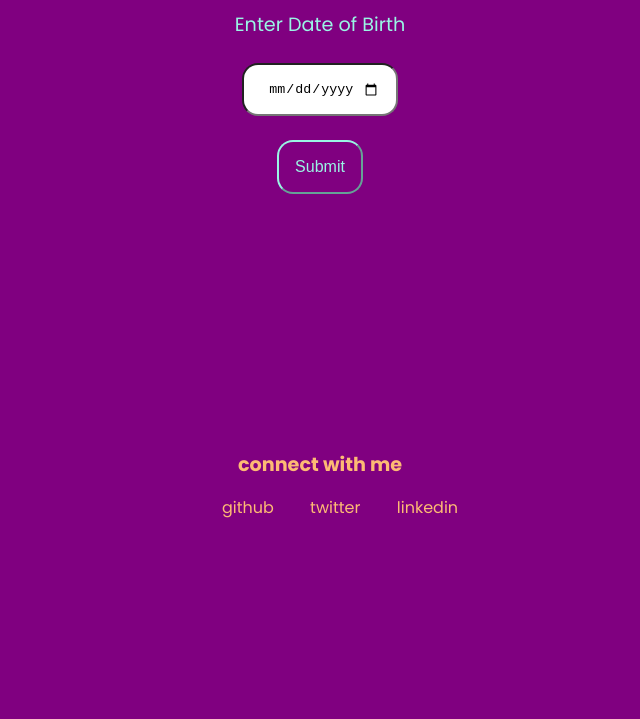
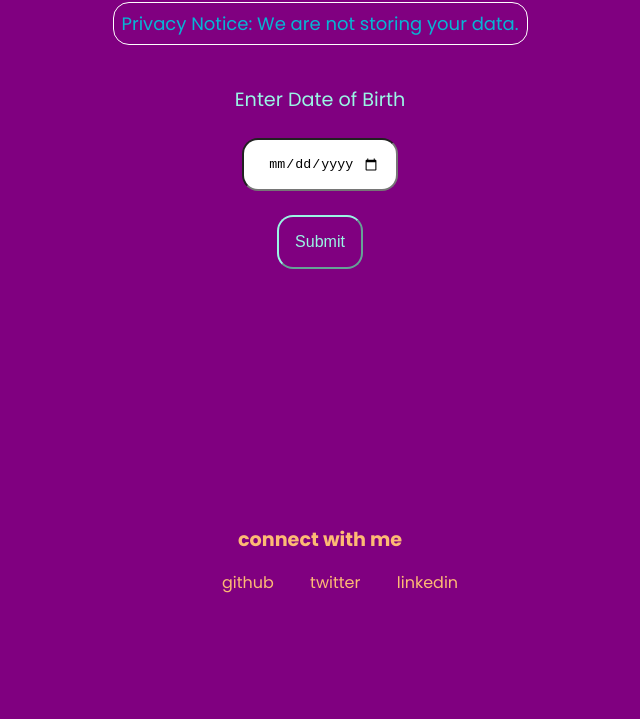
Before and after one commit to sweta1308/birthday-palindrome, a plain HTML site: page index.html in a window 1280 px wide. Shown: the part 81-800 px from the top of the page, without its empty margins (320-960 px from the left). Drawn offline with Linux system fonts and the light colour scheme.

Commit message:
update project

```diff
--- a/index.html
+++ b/index.html
@@ -10,6 +10,7 @@
 <body>
 
     <h1>Palindrome Birthday 🎈</h1>
+    <p class="notice">Privacy Notice: We are not storing your data.</p>
     <label for="dob-input" class="bday">Enter Date of Birth</label>
     <input id="dob-input" type="date" />
     <button id="submit-btn">Submit</button>
--- a/styles.css
+++ b/styles.css
@@ -23,6 +23,8 @@ input {
 label {
     font-size: larger;
     color: #99f6e4;
+    display: block;
+    padding-top: 3rem;
 }
 
 button {
@@ -64,3 +66,14 @@ button {
     padding: 1rem;
     text-align: center;
 }
+
+.notice {
+    padding: 0.5rem;
+    border: 1px solid white;
+    border-radius: 1rem;
+    color: #06b6d4;
+    font-size: large;
+    display: inline;
+    padding: 0.5rem;
+    margin: 1rem auto;
+}
```
